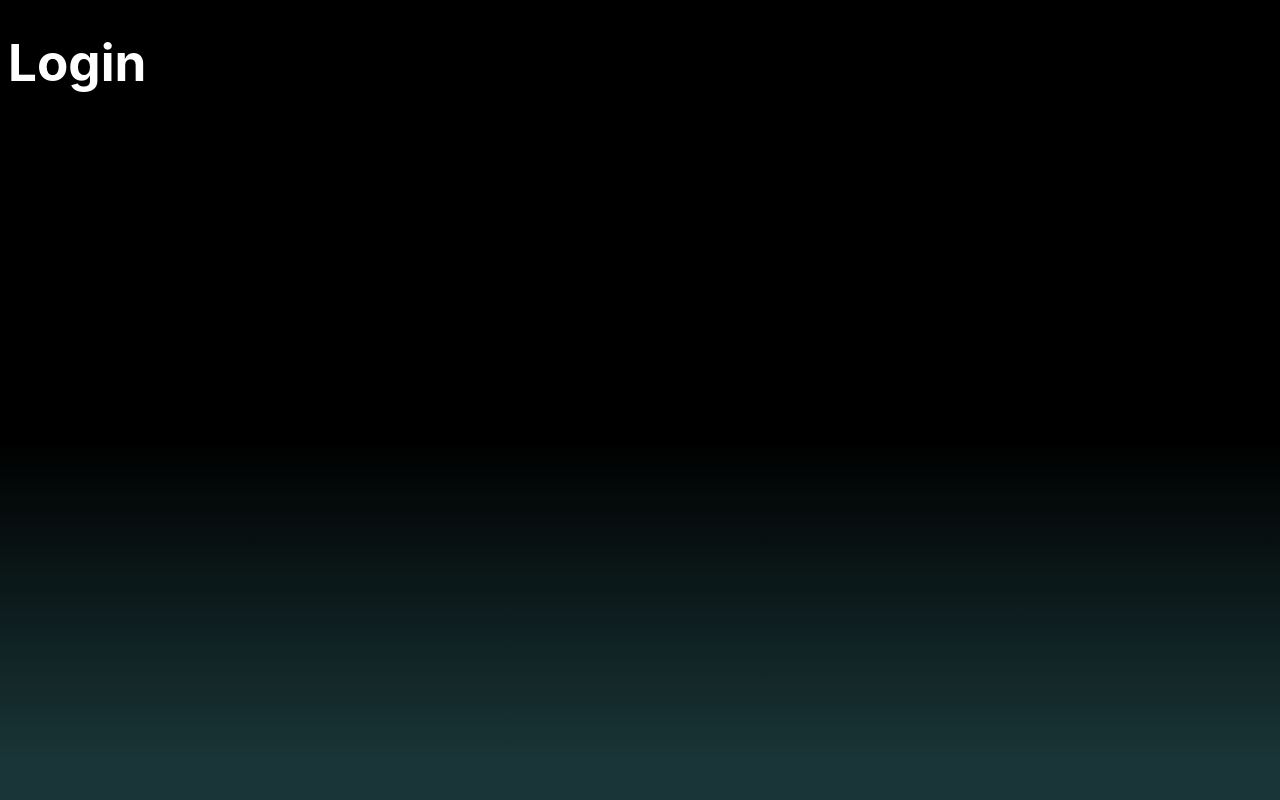
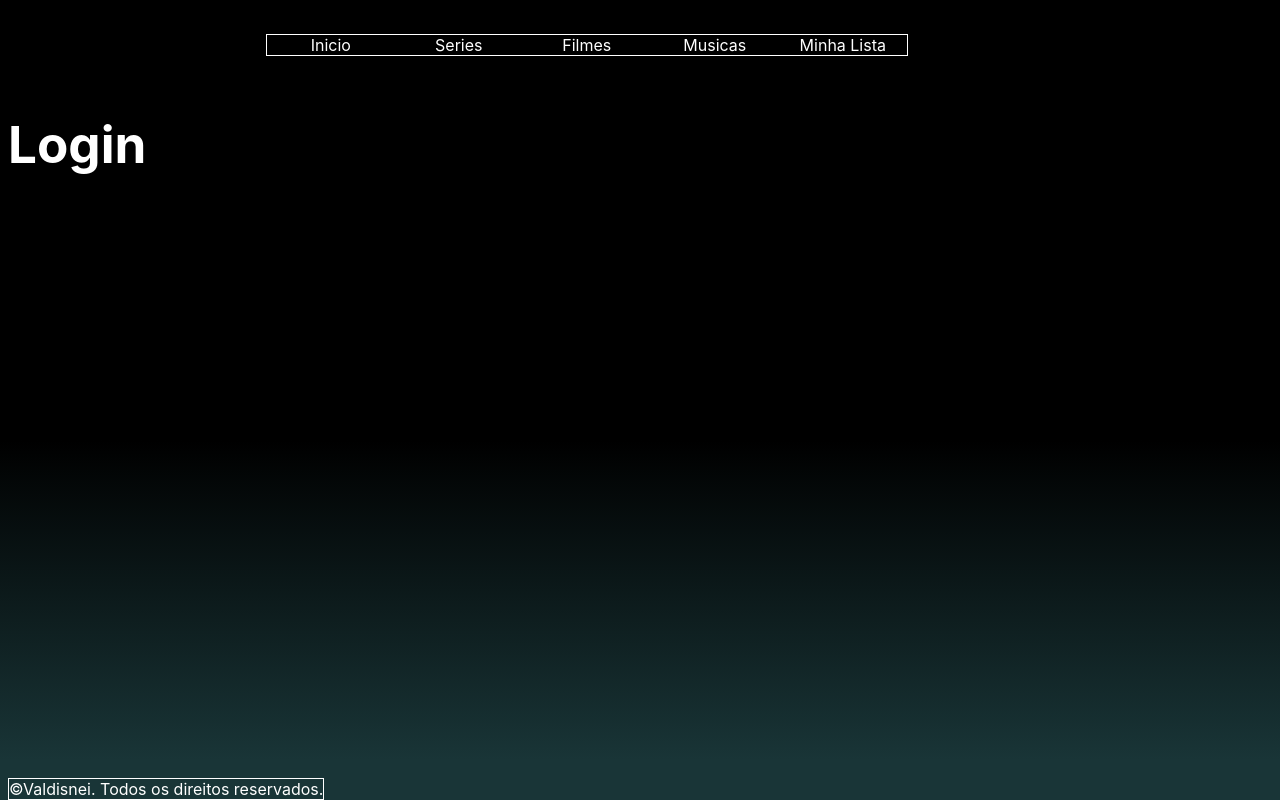
Before and after one commit to thalitamaysa/Projeto_em_grupo-M4, a React (Vite) app in the folder valdisnei_streaming/: page /login in a window 1280 px wide. Before the commit this address had no page. Built offline with nearby package versions, Linux system fonts and the light colour scheme.

Commit message:
Iniciando footer e header com ajustes iniciais para inserir as imagens e ícones

```diff
--- a/valdisnei_streaming/src/App.jsx
+++ b/valdisnei_streaming/src/App.jsx
@@ -1,4 +1,3 @@
-
 import { BrowserRouter as Router, Routes, Route } from 'react-router-dom'
 import './App.css'
 import Login from './pages/Login/Login'
@@ -7,13 +6,15 @@ import Musica from './pages/Musica/Musica'
 import Filme from './pages/Filme/Filme'
 import Serie from './pages/Serie/Serie'
 import Cadastro from './pages/Cadastro/Cadastro'
+import HeaderMenu from './components/HeaderMenu/HeaderMenu'
+import Footer from './components/Footer/Footer'
 
 export default function App() {
 
   return (
     <div className="App">
       <Router>
-
+        <HeaderMenu/>
       <Routes>
         <Route path=''></Route>
       </Routes>
@@ -26,6 +27,7 @@ export default function App() {
           <Route path='/cadastro' element={<Cadastro />} />
         </Routes>
       </Router>
+      <Footer/>
     </div>
   )
 }
--- /dev/null
+++ b/valdisnei_streaming/src/components/Footer/Footer.jsx
@@ -0,0 +1,8 @@
+import React from 'react'
+import styles from './Footer.module.css'
+
+export default function Footer() {
+  return (
+    <footer className={styles.Footer}>&#169;Valdisnei. Todos os direitos reservados.</footer>
+  )
+}
--- a/valdisnei_streaming/src/components/Footer/Footer.module.css
+++ b/valdisnei_streaming/src/components/Footer/Footer.module.css
@@ -1,20 +1,7 @@
 .Footer{
-    display: flex;
-    justify-content: space-around;
-    border: 1px solid black;
+    position: fixed;
+    border: 1px solid white;
+    bottom: 0;
+    align-items: center;
+    justify-content: center;
 }
-.colunas{
-    display: flex;
-    flex-direction: column;
-    align-items: center;
-    justify-content: space-evenly;
-}
-.colunas h3{
-    color: turquoise;
-    font-size: 15px;
-    font-weight: 900;
-}
-.colunas a {
-    text-decoration: none;
-    color: black;
-}
--- a/valdisnei_streaming/src/components/HeaderMenu/HeaderMenu.jsx
+++ b/valdisnei_streaming/src/components/HeaderMenu/HeaderMenu.jsx
@@ -1,14 +1,14 @@
 import React from 'react'
-import Nav from "../../Nav/Nav"
-import {Link} from "react-router-dom"
-import styles from "./Header.module.css"
+import NavMenu from '../NavMenu/NavMenu'
+import styles from "./HeaderMenu.module.css"
 
 export default function Header() {
   return (
-    <header className={styles.Header}>
+    <header className={styles.HeaderMenu}>
         <span>
 
         </span>
+        <NavMenu/>
     </header>
   )
 }
--- a/valdisnei_streaming/src/components/HeaderMenu/HeaderMenu.module.css
+++ b/valdisnei_streaming/src/components/HeaderMenu/HeaderMenu.module.css
@@ -1,24 +1,8 @@
-.Header{
-    width: 100%;
+.HeaderMenu{
+    width: 90%;
+    padding: 10px;
     display: flex;
     justify-content: center;
     align-items: center;
     flex-direction: column;
-    border: 1px solid black
 }
-.Header .divHeader{
-    width: 90%;
-    display: flex;
-    justify-content: space-between;
-    align-items: center;
-    margin: 0 2em;
-}
-.Header .link {
-    text-decoration: none;
-    font-size: 14px;
-    font-family: Georgia, 'Times New Roman', Times, serif;
-    color: turquoise;
-    font-weight: 900;
-    text-align: center;
-    margin-left: 3em;
-}
--- a/valdisnei_streaming/src/components/NavBranco/NavBranco.module.css
+++ b/valdisnei_streaming/src/components/NavBranco/NavBranco.module.css
@@ -0,0 +1,14 @@
+.NavMenu a{
+    text-decoration: none;
+    color:white;
+    width: 8em;
+    text-align: center;
+    justify-content: space-between;
+}
+
+.NavMenu{
+    display: flex;
+    align-items: center;
+    margin: 1em;
+    border: 1px solid white;
+}
--- a/valdisnei_streaming/src/components/NavMenu/NavMenu.module.css
+++ b/valdisnei_streaming/src/components/NavMenu/NavMenu.module.css
@@ -1,5 +1,14 @@
+.NavMenu a{
+    text-decoration: none;
+    color:white;
+    width: 8em;
+    text-align: center;
+    justify-content: space-between;
+}
 
-.Nav a{
-    text-decoration: none;
-    color:black;
+.NavMenu{
+    display: flex;
+    align-items: center;
+    margin: 1em;
+    border: 1px solid white;
 }
```
